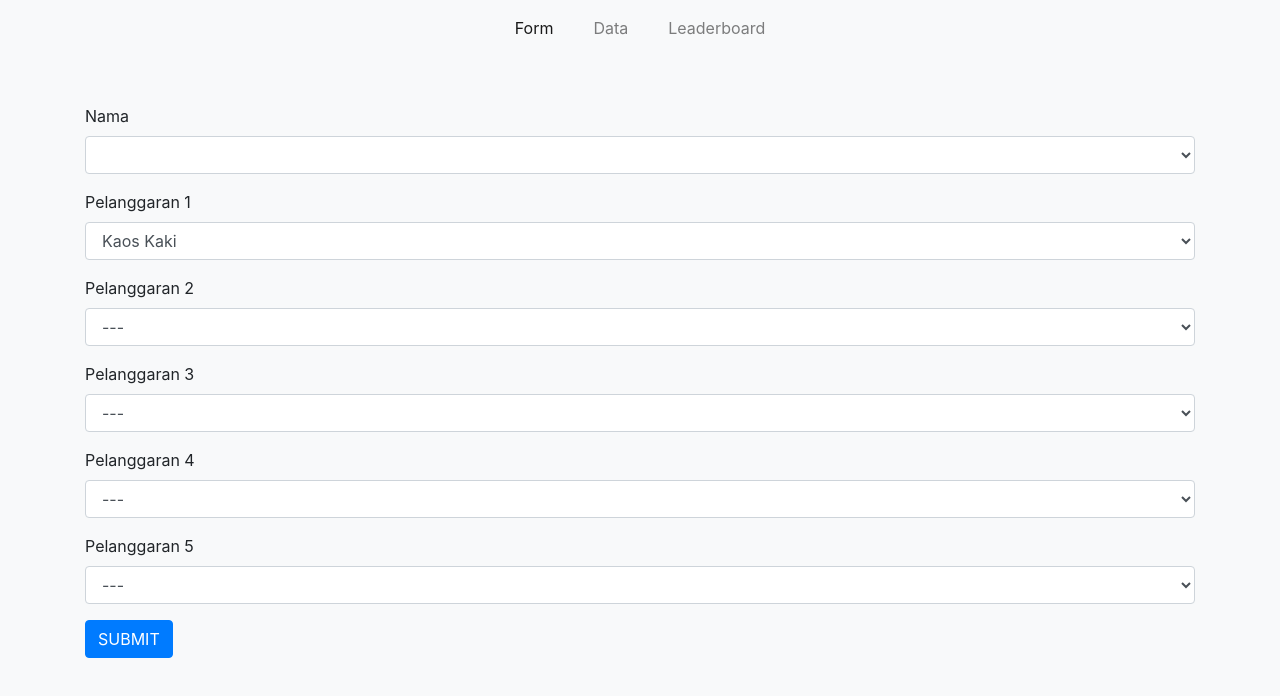
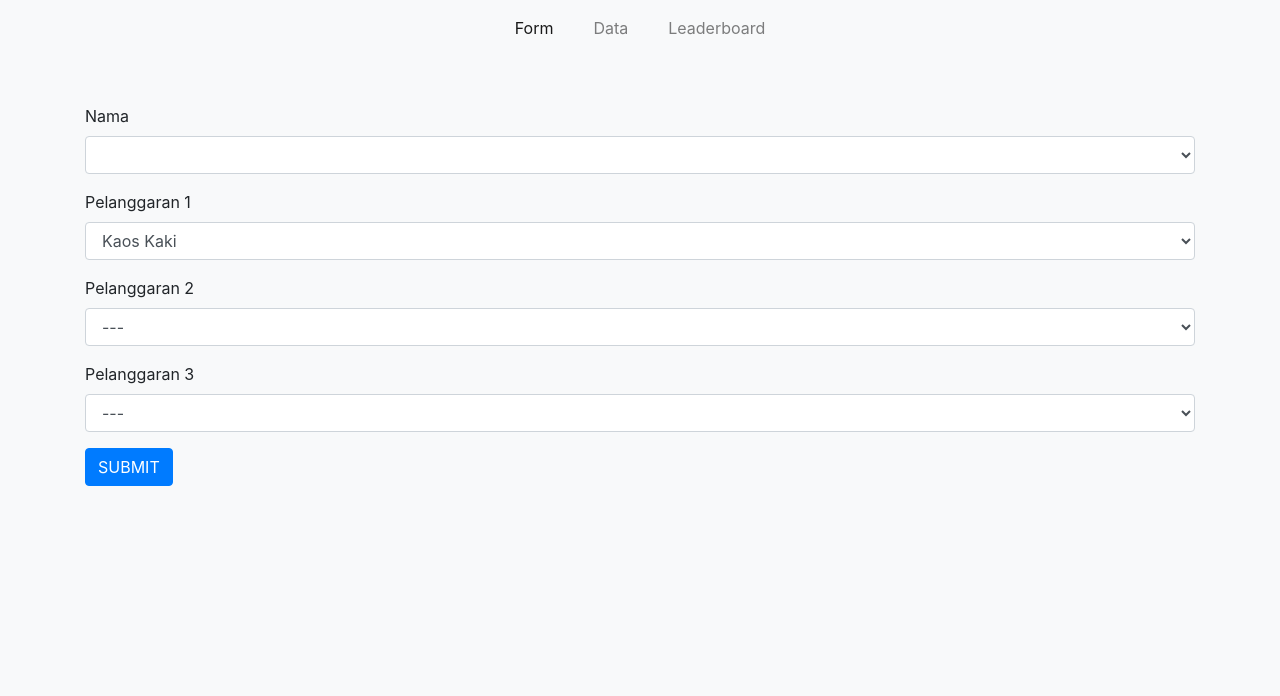
Before and after one commit to sull-sull/web-atribut, a plain HTML site: page form.html in a window 1280 px wide. Drawn offline with nearby package versions, Linux system fonts and the light colour scheme; no server answers.

Commit message:
perbaikan error

```diff
--- a/form.html
+++ b/form.html
@@ -112,44 +112,6 @@
                 </select>
             </div>
 
-            <div class="form-group">
-                <label for="pelanggaran4">Pelanggaran 4</label>
-                <select class="form-control" name="pelanggaran4" id="pelanggaran4">
-                    <option value="---">---</option>
-                    <option value="Kaos Kaki">Kaos Kaki</option>
-                    <option value="Sepatu">Sepatu</option>
-                    <option value="Gesper">Gesper</option>
-                    <option value="Topi">Topi</option>
-                    <option value="Dasi">Dasi</option>
-                    <option value="Celana">Celana</option>
-                    <option value="Rok">Rok</option>
-                    <option value="Hijab">Hijab</option>
-                    <option value="Almet">Almet</option>
-                    <option value="Baju">Baju</option>
-                    <option value="Ring">Ring</option>
-                    <option value="Make Up">Make Up</option>
-                </select>
-            </div>
-
-            <div class="form-group">
-                <label for="pelanggaran5">Pelanggaran 5</label>
-                <select class="form-control" name="pelanggaran5" id="pelanggaran5">
-                    <option value="---">---</option>
-                    <option value="Kaos Kaki">Kaos Kaki</option>
-                    <option value="Sepatu">Sepatu</option>
-                    <option value="Gesper">Gesper</option>
-                    <option value="Topi">Topi</option>
-                    <option value="Dasi">Dasi</option>
-                    <option value="Celana">Celana</option>
-                    <option value="Rok">Rok</option>
-                    <option value="Hijab">Hijab</option>
-                    <option value="Almet">Almet</option>
-                    <option value="Baju">Baju</option>
-                    <option value="Ring">Ring</option>
-                    <option value="Make Up">Make Up</option>
-                </select>
-            </div>
-
             <button type="button" class="btn btn-primary" onclick="save()">SUBMIT</button>
 
         </form>
--- a/index.js
+++ b/index.js
@@ -1366,11 +1366,11 @@ function save() {
 
   var kelas = document.getElementById('kelas').value
   var nama = document.getElementById('nama').value
-  var pelanggaran1 = document.getElementById('pelanggaran1').value
-  var pelanggaran2 = document.getElementById('pelanggaran2').value
-  var pelanggaran3 = document.getElementById('pelanggaran3').value
-  var pelanggaran4 = document.getElementById('pelanggaran4').value
-  var pelanggaran5 = document.getElementById('pelanggaran5').value
+  var pelanggaran1 = document.getElementById('pelanggaran1')?.value || '---';
+  var pelanggaran2 = document.getElementById('pelanggaran2')?.value || '---';
+  var pelanggaran3 = document.getElementById('pelanggaran3')?.value || '---';
+  var pelanggaran4 = document.getElementById('pelanggaran4')?.value || '---';
+  var pelanggaran5 = document.getElementById('pelanggaran5')?.value || '---';
 
   database.ref(today + '/' + kelas + '/' + nama).set({
     pelanggaran1: pelanggaran1,
@@ -1552,15 +1552,11 @@ function displayLeaderboard(filterMonth = "all", filterYear = "all") {
                     const pelanggaran1 = namaPelanggaranData[nama].pelanggaran1;
                     const pelanggaran2 = namaPelanggaranData[nama].pelanggaran2;
                     const pelanggaran3 = namaPelanggaranData[nama].pelanggaran3;
-                    const pelanggaran4 = namaPelanggaranData[nama].pelanggaran4;
-                    const pelanggaran5 = namaPelanggaranData[nama].pelanggaran5;
 
                     const pelanggaranList = [
                       { jenis: pelanggaran1, tanggal },
                       { jenis: pelanggaran2, tanggal },
-                      { jenis: pelanggaran3, tanggal },
-                      { jenis: pelanggaran4, tanggal },
-                      { jenis: pelanggaran5, tanggal }
+                      { jenis: pelanggaran3, tanggal }
                     ].filter(p => p.jenis !== '---');
 
                     if (!namaInfo[nama]) {
```
